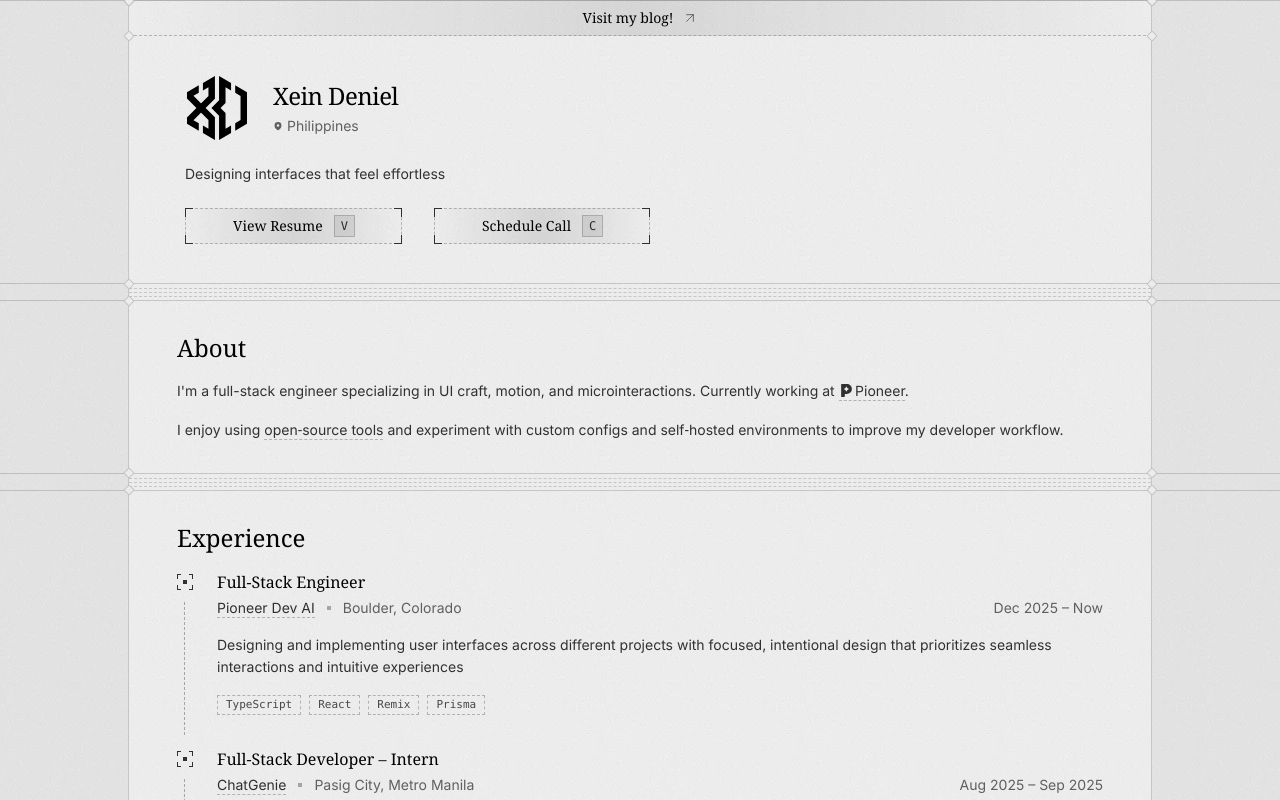
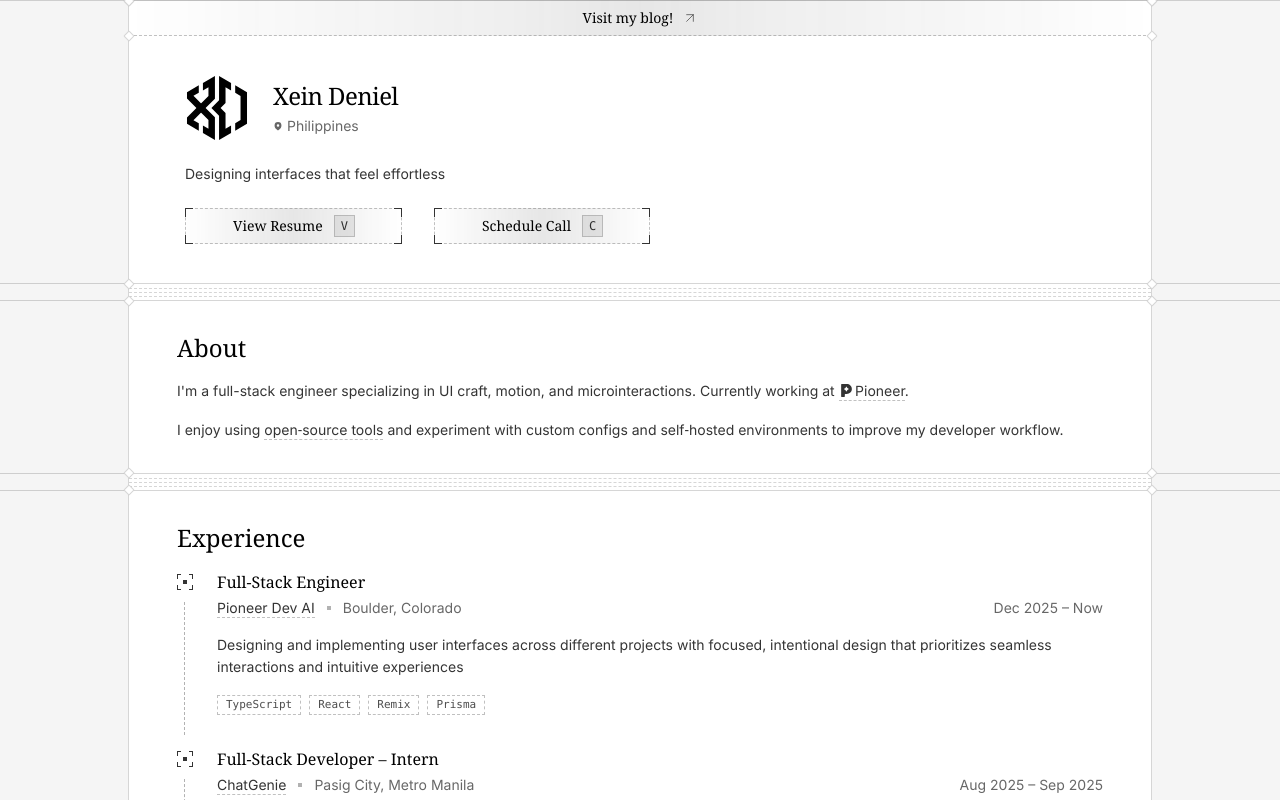
Before and after one commit to xeind/xeind.net, a Next.js app: page / in a window 1280 px wide. Shown: the top 800 px of the page. Built offline with nearby package versions, Linux system fonts and the light colour scheme.

Commit message:
chore: disable grain texture

```diff
--- a/app/globals.css
+++ b/app/globals.css
@@ -211,7 +211,7 @@ body {
 
 @media (min-width: 768px) {
   .paper-background::before {
-    background-image: url("/grain-texture.webp");
+    /* background-image: url("/grain-texture.webp"); */
   }
 }
 
--- a/components/layout/Footer.tsx
+++ b/components/layout/Footer.tsx
@@ -33,7 +33,7 @@ export default function Footer() {
         <div
           className="pointer-events-none absolute inset-0 hidden opacity-20 md:block"
           style={{
-            backgroundImage: "url('/grain-texture.webp')",
+            // backgroundImage: "url('/grain-texture.webp')",
             backgroundSize: "200px 200px",
             backgroundRepeat: "repeat",
           }}
```
